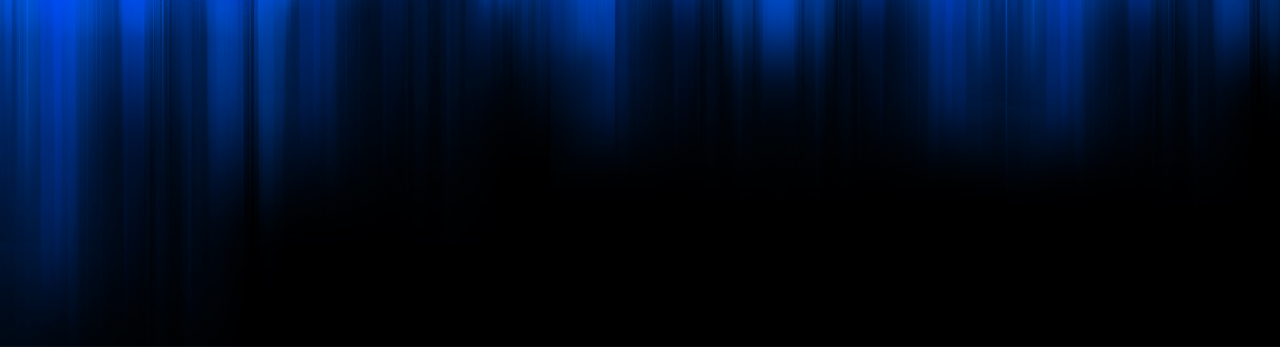
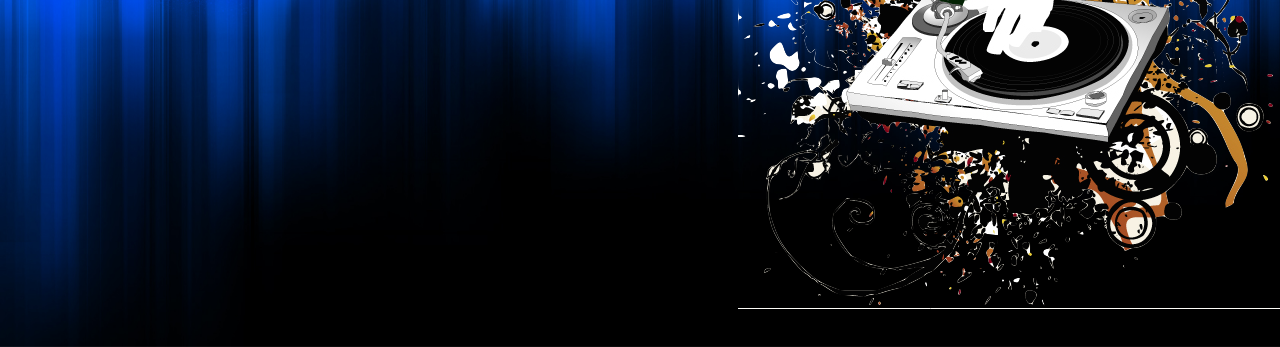
Before and after one commit to deliandjam/speakeasy, a plain HTML site: page templates/user.html in a window 1280 px wide. Shown: the part 453-800 px from the top of the page. Drawn offline with nearby package versions, Linux system fonts and the light colour scheme.

Commit message:
added the static picture to the user page

```diff
--- a/static/user.css
+++ b/static/user.css
@@ -1,15 +1,10 @@
 body
 {
-  background: url(pic/blue.jpg) no-repeat center center fixed;
-  -webkit-background-size: cover;
-
-  -moz-background-size: cover;
-
-  -ms-background-size: cover;
-
-  -o-background-size: cover;
-
-  background-size: cover;
+  background-image: url(pic/DJ.png),url(pic/blue.jpg) ;
+  background-position: right top, center center;
+  background-size: 542px, cover;
+  background-repeat: no-repeat;
+  min-height:100vh;
 }
 
 .header {
```
Also changed, not shown: 2 other files.
